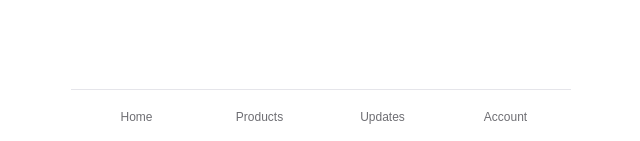
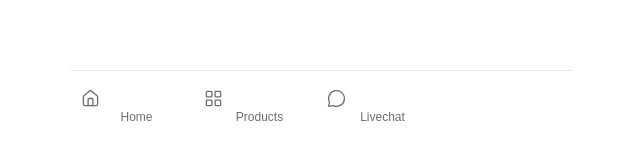
Before and after one commit to appletheexchangetrx/appletheexchangetrx.github.io, a React (Vite) app: page / in a window 1280 px wide. Shown: the part 656-797 px from the top of the page, without its empty margins (319-959 px from the left). Built offline with nearby package versions, Linux system fonts and the light colour scheme.

Commit message:
Set AppShell bottom navigation to Home Products and Livechat

```diff
--- a/src/components/BottomNav.tsx
+++ b/src/components/BottomNav.tsx
@@ -1,16 +1,27 @@
+import { House, LayoutGrid, MessageCircle } from 'lucide-react'
+
+type BottomNavProps = {
+  activePage: 'home' | 'products' | 'profile'
+}
+
 const navigationItems = [
-  { label: 'Home', href: '#home' },
-  { label: 'Products', href: '#products' },
-  { label: 'Updates', href: '#updates' },
-  { label: 'Account', href: '#account' },
-]
+  { label: 'Home', href: '#/home', page: 'home', Icon: House },
+  { label: 'Products', href: '#/products', page: 'products', Icon: LayoutGrid },
+  { label: 'Livechat', href: '#/livechat', page: 'livechat', Icon: MessageCircle },
+] as const
 
-export default function BottomNav() {
+export default function BottomNav({ activePage }: BottomNavProps) {
   return (
     <nav className="bottom-nav" aria-label="Main navigation">
-      {navigationItems.map((item) => (
-        <a className="bottom-nav-link" href={item.href} key={item.label}>
-          {item.label}
+      {navigationItems.map(({ label, href, page, Icon }) => (
+        <a
+          className={`bottom-nav-link${activePage === page ? ' is-active' : ''}`}
+          href={href}
+          key={label}
+          aria-current={activePage === page ? 'page' : undefined}
+        >
+          <Icon size={19} strokeWidth={1.7} aria-hidden="true" />
+          <span>{label}</span>
         </a>
       ))}
     </nav>
```
